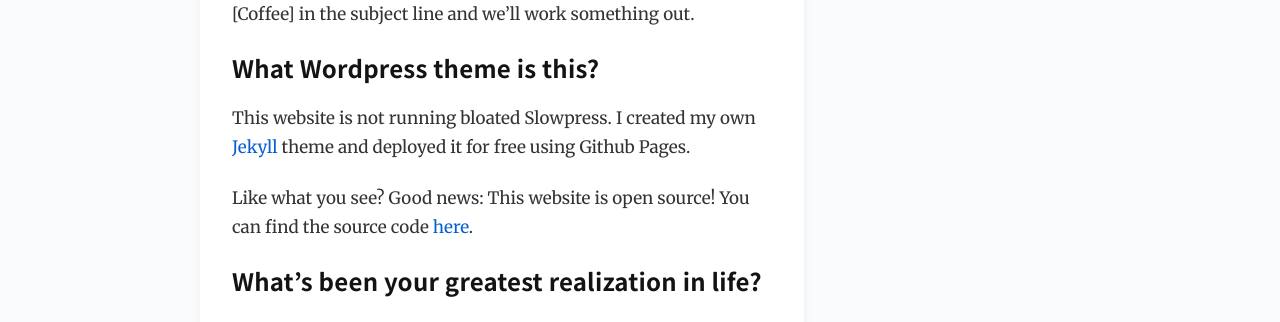
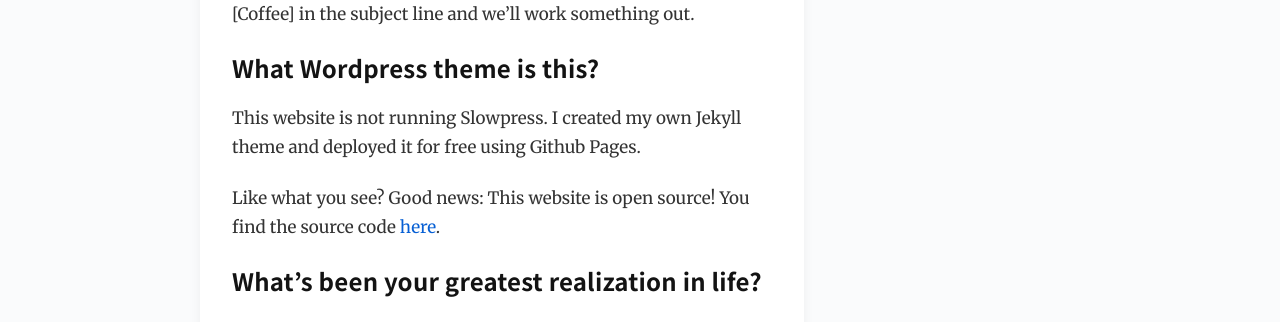
Before and after one commit to gdbroman/broman.blog, a Jekyll site: the page built from about.md, in a window 1280 px wide. Shown: the part 1319-1641 px from the top of the page. Built offline with Jekyll 4.4.1, drawn with Linux system fonts in a browser that asks for light colours.

Commit message:
revision

```diff
--- a/about.md
+++ b/about.md
@@ -46,9 +46,9 @@ Send me an email: [hello@broman.blog](mailto:hello@broman.blog).
 
 ## What Wordpress theme is this?
 
-This website is not running bloated Slowpress. I created my own [Jekyll](https://jekyllrb.com/){:target="_blank"} theme and deployed it for free using Github Pages.
+This website is not running Slowpress. I created my own Jekyll theme and deployed it for free using Github Pages.
 
-Like what you see? Good news: This website is open source! You can find the source code [here](https://github.com/gustafbroman/broman.blog){:target="_blank"}.
+Like what you see? Good news: This website is open source! You find the source code [here](https://github.com/gustafbroman/broman.blog){:target="_blank"}.
 
 ## What's been your greatest realization in life?
 
```
